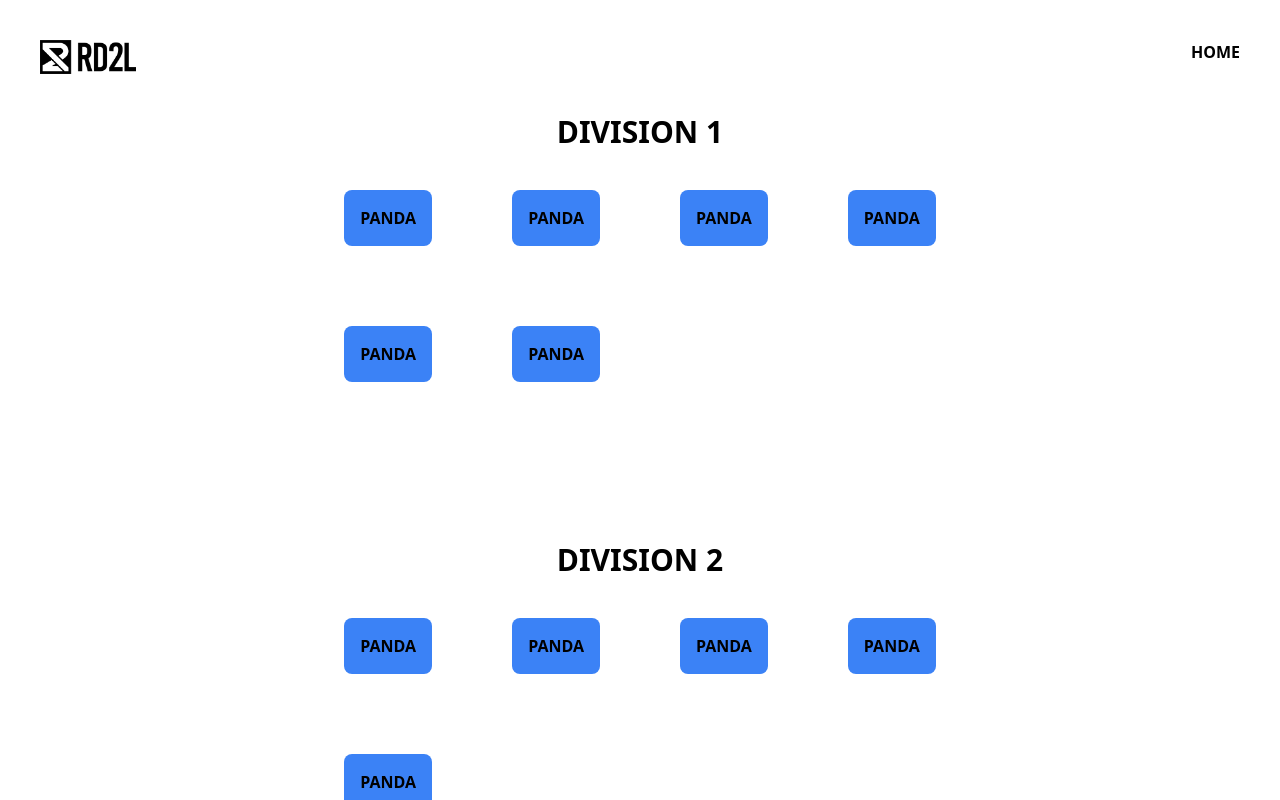
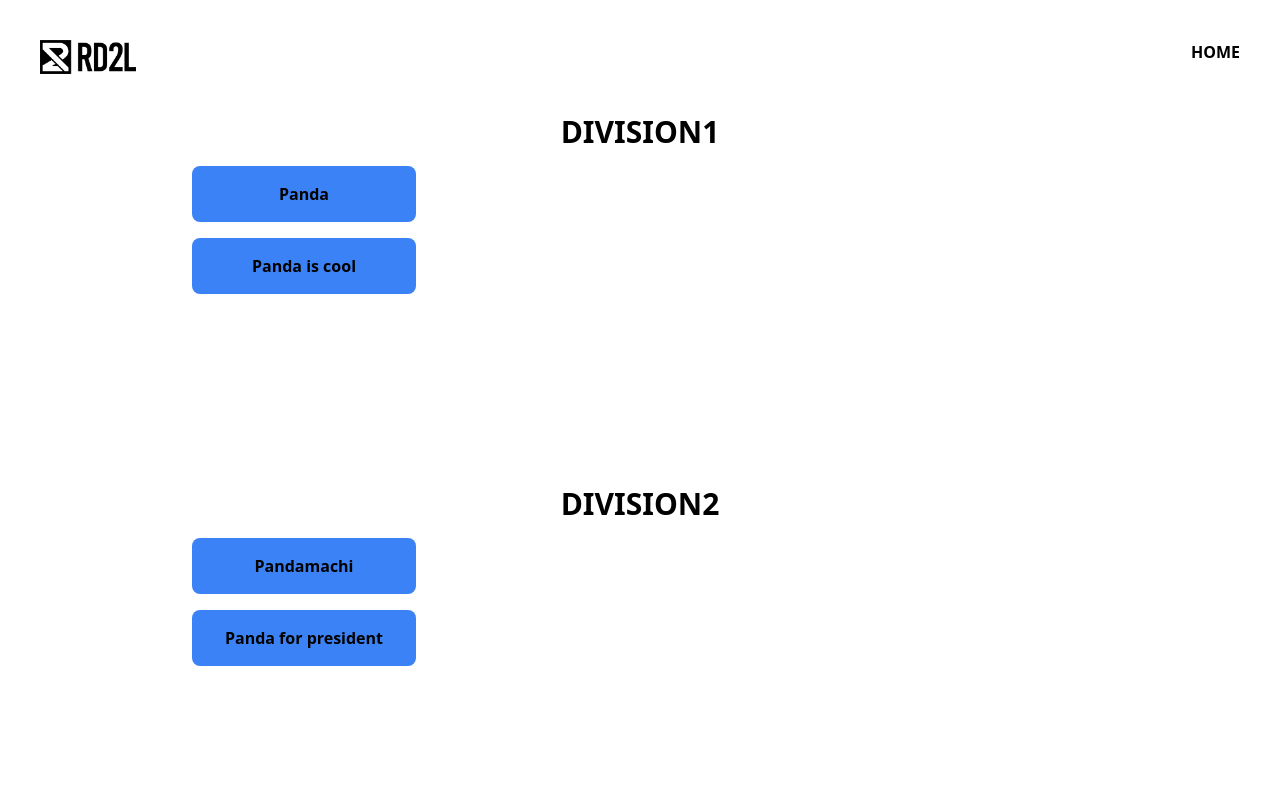
Before and after one commit to AngeloMalada/dota-scouting, a Next.js app: page / in a window 1280 px wide. Shown: the top 800 px of the page. Built offline with nearby package versions, Linux system fonts and the light colour scheme.

Commit message:
cleaned up the code

```diff
--- /dev/null
+++ b/Lobbies.js
@@ -0,0 +1,24 @@
+const Lobbies = [
+  {
+    id: 1,
+    name: 'All time',
+    value: '7,1,0',
+  },
+  {
+    id: 2,
+    name: 'Unranked',
+    value: '0',
+  },
+  {
+    id: 3,
+    name: 'Ranked',
+    value: '7',
+  },
+  {
+    id: 4,
+    name: 'Practice',
+    value: '1',
+  },
+];
+
+export default Lobbies;
--- a/Teams.js
+++ b/Teams.js
@@ -1,174 +1,152 @@
-const Teams = [
+const Teams = {
+  divisons: [
+    {
+      name: 'Division1',
+      id: 1,
+      teams: [
         {
           name: 'Panda',
-    division: 'D1',
           id: 1,
-    player1: 72407726,
-    player2: 104279179,
-    player3: 907589158,
-    player4: 170147156,
-    player5: 839580781,
+          players: [
+            {
+              name: 'panda for president',
+              id: 1,
+              accountID: 72407726,
             },
             {
-    name: 'Panda',
-    division: 'D2',
+              name: 'panda for president',
               id: 2,
-    player1: 129939774,
-    player2: 396199110,
-    player3: 102000997,
-    player4: 147841403,
-    player5: 161646991,
+              accountID: 104279179,
             },
             {
-    name: 'Panda',
-    division: 'D2',
+              name: 'panda for president',
               id: 3,
-    player1: 129939774,
-    player2: 396199110,
-    player3: 102000997,
-    player4: 147841403,
-    player5: 161646991,
+              accountID: 907589158,
             },
             {
-    name: 'Panda',
-    division: 'D2',
+              name: 'panda for president',
               id: 4,
-    player1: 129939774,
-    player2: 396199110,
-    player3: 102000997,
-    player4: 147841403,
-    player5: 161646991,
+              accountID: 170147156,
             },
             {
-    name: 'Panda',
-    division: 'D2',
+              name: 'panda for president',
               id: 5,
-    player1: 129939774,
-    player2: 396199110,
-    player3: 102000997,
-    player4: 147841403,
-    player5: 161646991,
+              accountID: 839580781,
             },
             {
-    name: 'Panda',
-    division: 'D2',
+              name: 'panda for president',
               id: 6,
-    player1: 129939774,
-    player2: 396199110,
-    player3: 102000997,
-    player4: 147841403,
-    player5: 161646991,
+              accountID: 839580781,
             },
             {
-    name: 'Panda',
-    division: 'D3',
+              name: 'panda for president',
               id: 7,
-    player1: 129939774,
-    player2: 396199110,
-    player3: 102000997,
-    player4: 147841403,
-    player5: 161646991,
+              accountID: 839580781,
+            },
+          ],
         },
         {
-    name: 'Panda',
-    division: 'D3',
-    id: 8,
-    player1: 129939774,
-    player2: 396199110,
-    player3: 102000997,
-    player4: 147841403,
-    player5: 161646991,
+          name: 'Panda is cool',
+          id: 2,
+          players: [
+            {
+              name: 'panda for president',
+              id: 1,
+              accountID: 72407726,
             },
             {
-    name: 'Panda',
-    division: 'D3',
-    id: 9,
-    player1: 129939774,
-    player2: 396199110,
-    player3: 102000997,
-    player4: 147841403,
-    player5: 161646991,
+              name: 'panda for president',
+              id: 2,
+              accountID: 104279179,
             },
             {
-    name: 'Panda',
-    division: 'D3',
-    id: 10,
-    player1: 129939774,
-    player2: 396199110,
-    player3: 102000997,
-    player4: 147841403,
-    player5: 161646991,
+              name: 'panda for president',
+              id: 3,
+              accountID: 907589158,
             },
             {
-    name: 'Panda',
-    division: 'D3',
-    id: 11,
-    player1: 129939774,
-    player2: 396199110,
-    player3: 102000997,
-    player4: 147841403,
-    player5: 161646991,
+              name: 'panda for president',
+              id: 4,
+              accountID: 170147156,
             },
             {
-    name: 'Panda',
-    division: 'D3',
-    id: 12,
-    player1: 129939774,
-    player2: 396199110,
-    player3: 102000997,
-    player4: 147841403,
-    player5: 161646991,
+              name: 'panda for president',
+              id: 5,
+              accountID: 839580781,
+            },
+          ],
+        },
+      ],
     },
     {
-    name: 'Panda',
-    division: 'D1',
-    id: 13,
-    player1: 129939774,
-    player2: 396199110,
-    player3: 102000997,
-    player4: 147841403,
-    player5: 161646991,
+      name: 'Division2',
+      id: 2,
+      teams: [
+        {
+          name: 'Pandamachi',
+          id: 3,
+          players: [
+            {
+              name: 'panda for president',
+              id: 1,
+              accountID: 72407726,
             },
             {
-    name: 'Panda',
-    division: 'D1',
-    id: 14,
-    player1: 129939774,
-    player2: 396199110,
-    player3: 102000997,
-    player4: 147841403,
-    player5: 161646991,
+              name: 'panda for president',
+              id: 2,
+              accountID: 104279179,
             },
             {
-    name: 'Panda',
-    division: 'D1',
-    id: 15,
-    player1: 129939774,
-    player2: 396199110,
-    player3: 102000997,
-    player4: 147841403,
-    player5: 161646991,
+              name: 'panda for president',
+              id: 3,
+              accountID: 907589158,
             },
             {
-    name: 'Panda',
-    division: 'D1',
-    id: 16,
-    player1: 129939774,
-    player2: 396199110,
-    player3: 102000997,
-    player4: 147841403,
-    player5: 161646991,
+              name: 'panda for president',
+              id: 4,
+              accountID: 170147156,
             },
             {
-    name: 'Panda',
-    division: 'D1',
-    id: 17,
-    player1: 129939774,
-    player2: 396199110,
-    player3: 102000997,
-    player4: 147841403,
-    player5: 161646991,
+              name: 'panda for president',
+              id: 5,
+              accountID: 839580781,
             },
-];
+          ],
+        },
+        {
+          name: 'Panda for president',
+          id: 4,
+          players: [
+            {
+              name: 'panda for president',
+              id: 1,
+              accountID: 72407726,
+            },
+            {
+              name: 'panda for president',
+              id: 2,
+              accountID: 104279179,
+            },
+            {
+              name: 'panda for president',
+              id: 3,
+              accountID: 907589158,
+            },
+            {
+              name: 'panda for president',
+              id: 4,
+              accountID: 170147156,
+            },
+            {
+              name: 'panda for president',
+              id: 5,
+              accountID: 839580781,
+            },
+          ],
+        },
+      ],
+    },
+  ],
+};
 
 export default Teams;
--- /dev/null
+++ b/TimePeriod.js
@@ -0,0 +1,39 @@
+const TimePeriod = [
+  {
+    id: 1,
+    name: 'All time',
+    formula: 0,
+  },
+  {
+    id: 2,
+    name: 'Last year',
+    formula: 31536000,
+  },
+  {
+    id: 3,
+    name: 'Last 3 months',
+    formula: 3 * 2592000,
+  },
+  {
+    id: 4,
+    name: 'Last month',
+    formula: 2592000,
+  },
+  {
+    id: 5,
+    name: 'Last week',
+    formula: 604800,
+  },
+  {
+    id: 6,
+    name: 'Last 3 days',
+    formula: 3 * 86400,
+  },
+  {
+    id: 7,
+    name: 'Last day',
+    formula: 86400,
+  },
+];
+
+export default TimePeriod;
--- a/pages/index.tsx
+++ b/pages/index.tsx
@@ -4,67 +4,28 @@ import Link from 'next/link';
 import Teams from '../Teams.js';
 const HomePage = () => {
   return (
-    <div className='flex flex-col items-center gap-40'>
-      <div className='flex flex-col items-center gap-10'>
-        <h1 className='uppercase font-bold text-3xl'>Division 1</h1>
-        <div className='grid grid-cols-2 lg:grid-cols-4 items-center w-full px-20 place-items-center mx-auto gap-20'>
-          {Teams.map((team: any) => {
-            if (team.division === 'D1') {
+    <div className='font-bold uppercase items-center justify-center text-center flex flex-col gap-48'>
+      {Teams.divisons.map((division: any) => {
         return (
+          <div className='flex flex-col gap-4' key={division.id}>
+            <h1 className='text-3xl'>{division.name}</h1>
+            {division.teams.map((team: any) => {
+              return (
+                <div
+                  className='grid grid-cols-4 place-items-center mx-auto'
+                  key={team.id}
+                >
                   <Link href={`/team/${team.id}`}>
-                  <button
-                    className='
-                  bg-blue-500 p-4 rounded-lg font-bold uppercase
-                  '
-                  >
-                    <h1>{team.name}</h1>
+                    <button className='bg-blue-500 p-4 rounded-lg'>
+                      <h1 className='w-48'>{team.name}</h1>
                     </button>
                   </Link>
+                </div>
               );
-            }
             })}
           </div>
-      </div>
-      <div className='flex flex-col items-center gap-10'>
-        <h1 className='uppercase font-bold text-3xl'>Division 2</h1>
-        <div className='grid grid-cols-2 lg:grid-cols-4  items-center w-full px-20 place-items-center mx-auto gap-20'>
-          {Teams.map((team: any) => {
-            if (team.division === 'D2') {
-              return (
-                <Link href={`/team/${team.id}`}>
-                  <button
-                    className='
-                  bg-blue-500 p-4 rounded-lg font-bold uppercase
-                  '
-                  >
-                    <h1>{team.name}</h1>
-                  </button>
-                </Link>
         );
-            }
       })}
-        </div>
-      </div>
-      <div className='flex flex-col items-center gap-10'>
-        <h1 className='uppercase font-bold text-3xl'>Division 3</h1>
-        <div className='grid grid-cols-2 lg:grid-cols-4  items-center w-full px-20 place-items-center mx-auto gap-20'>
-          {Teams.map((team: any) => {
-            if (team.division === 'D3') {
-              return (
-                <Link href={`/team/${team.id}`}>
-                  <button
-                    className='
-                    bg-blue-500 p-4 rounded-lg font-bold uppercase
-                    '
-                  >
-                    <h1>{team.name}</h1>
-                  </button>
-                </Link>
-              );
-            }
-          })}
-        </div>
-      </div>
     </div>
   );
 };
--- a/pages/team/[id].tsx
+++ b/pages/team/[id].tsx
@@ -1,4 +1,6 @@
 import React from 'react';
+import TimePeriod from '../../TimePeriod';
+import Lobbies from '../../Lobbies';
 
 import Teams from '../../Teams';
 
@@ -11,67 +13,50 @@ const TeamPage = (id: any) => {
   );
   const [lobby, setLobby] = React.useState<string>('7,1,0');
   const [customDays, setCustomDays] = React.useState<number>(0);
- const [games,setGames] = React.useState<any>(0)
- const [searchGames,setSearchGames] = React.useState<any>(0)
+  const [games, setGames] = React.useState<any>(0);
+  const [searchGames, setSearchGames] = React.useState<any>(0);
+  const [filters, setFilters] = React.useState<boolean>(false);
 
   return (
     <div>
-      {/* create input and a button that sets id to input value */}
-      <h1 className='text-center font-bold uppercase'>Time period</h1>
-      <div className='mx-auto w-4/5 lg:w-full flex flex-col lg:flex-row justify-center gap-4 mt-4 font-bold uppercase px-4'>
+      {filters ? (
+        <div className='flex flex-col gap-8'>
+          <div className='flex flex-col gap-4 font-bold uppercase'>
+            <div className='flex justify-center items-center'>
               <button
                 className='bg-blue-500 p-4 rounded-lg'
-          onClick={() => setDate(0)}
+                onClick={() => setFilters(false)}
               >
-          All time
+                Hide filters
               </button>
+            </div>
+            <h1 className='text-center font-bold uppercase'>Time period</h1>
+            <div className='flex flex-col lg:flex-row gap-4 mx-auto items-center justify-center'>
+              {TimePeriod.map((time: any) => {
+                return (
                   <button
+                    key={time.id}
                     className='bg-blue-500 p-4 rounded-lg'
-          onClick={() =>
-            setDate(Math.floor(new Date().getTime() / 1000.0) - 31536000)
-          }
+                    onClick={() => {
+                      time.formula === 0
+                        ? setDate(0)
+                        : setDate(
+                            Math.floor(new Date().getTime() / 1000.0) -
+                              time.formula,
+                          );
+                    }}
                   >
-          Last year
+                    {time.name}
                   </button>
-        <button
-          className='bg-blue-500 p-4 rounded-lg'
-          onClick={() =>
-            setDate(Math.floor(new Date().getTime() / 1000.0) - 3 * 2592000)
-          }
-        >
-          Last 3 months
-        </button>
-        <button
-          className='bg-blue-500 p-4 rounded-lg'
-          onClick={() =>
-            setDate(Math.floor(new Date().getTime() / 1000.0) - 3 * 2592000)
-          }
-        >
-          Last month
-        </button>
-        <button
-          className='bg-blue-500 p-4 rounded-lg'
-          onClick={() =>
-            setDate(Math.floor(new Date().getTime() / 1000.0) - 604800)
-          }
-        >
-          Last Week
-        </button>
-        <button
-          className='bg-blue-500 p-4 rounded-lg'
-          onClick={() =>
-            setDate(Math.floor(new Date().getTime() / 1000.0) - 259200)
-          }
-        >
-          Last 3 days
-        </button>
+                );
+              })}
               <form
                 action=''
                 className='flex flex-col lg:flex-row gap-4 mx-auto lg:mx-0'
               >
                 <input
                   type='number'
-            className='bg-blue-500 p-4 rounded-lg text-black placeholder-black'
+                  className='bg-blue-500 p-4 rounded-lg text-black placeholder-black text-center'
                   placeholder='Custom number of days'
                   onChange={(e) => setCustomDays(Number(e.target.value))}
                 />
@@ -80,7 +65,8 @@ const TeamPage = (id: any) => {
                   onClick={(e) => {
                     e.preventDefault();
                     setDate(
-                Math.floor(new Date().getTime() / 1000.0) - 259200 * customDays,
+                      Math.floor(new Date().getTime() / 1000.0) -
+                        86400 * customDays,
                     );
                   }}
                   className='bg-blue-500 p-4 rounded-lg
@@ -91,75 +77,92 @@ const TeamPage = (id: any) => {
                 </button>
               </form>
             </div>
-      <div className='flex flex-col w-full mx-auto justify-center items-center my-4 font-bold uppercase '>
-        <h1 className='my-2'>Lobby type</h1>
-        <div className='flex flex-col lg:flex-row gap-4 w-3/4 lg:w-full items-center justify-center'>
+          </div>
+          <div className='flex flex-col gap-4 font-bold uppercase'>
+            <h1 className='text-center font-bold uppercase'>Lobby type</h1>
+
+            <div className='flex flex-col lg:flex-row gap-4 mx-auto items-center justify-center'>
+              {Lobbies.map((lobbies: any) => {
+                return (
+                  <div>
                     <button
-            className='bg-blue-500 p-4 rounded-lg w-full lg:w-fit'
-            onClick={() => setLobby('7,1,0')}
+                      key={lobbies.id}
+                      className='bg-blue-500 p-4 rounded-lg'
+                      onClick={() => setLobby(lobbies.value)}
                     >
-            All
-          </button>
-          <button
-            className='bg-blue-500 p-4 rounded-lg w-full lg:w-fit'
-            onClick={() => setLobby('0')}
-          >
-            Unranked
-          </button>
-          <button
-            className='bg-blue-500 p-4 rounded-lg w-full lg:w-fit'
-            onClick={() => setLobby('7')}
-          >
-            Ranked
-          </button>
-          <button
-            className='bg-blue-500 p-4 rounded-lg w-full lg:w-fit'
-            onClick={() => setLobby('1')}
-          >
-            Practice
+                      {lobbies.name}
                     </button>
                   </div>
+                );
+              })}
             </div>
+          </div>
+
           <div className='flex flex-col w-full mx-auto justify-center items-center my-4 font-bold uppercase gap-4 mb-10'>
-
             <h1>Min games on hero</h1>
             <form
               className='flex flex-col lg:flex-row gap-4 w-3/4 lg:w-full items-center justify-center'
-        action="">
+              action=''
+            >
               <input
-            type="number"
+                type='number'
                 value={games}
-            className="bg-blue-500 p-4 rounded-lg text-black placeholder-black text-center"
-            placeholder="Min games on hero"
+                className='bg-blue-500 p-4 rounded-lg text-black placeholder-black text-center'
+                placeholder='Min games on hero'
                 onChange={(e) => setGames(Number(e.target.value))}
-
               />
               <button
-            type="submit"
+                type='submit'
                 onClick={(e) => {
                   e.preventDefault();
-              setSearchGames(
-                games)
+                  setSearchGames(games);
                 }}
-            className="bg-blue-500 p-4 rounded-lg"
+                className='bg-blue-500 p-4 rounded-lg'
               >
                 Submit
               </button>
             </form>
           </div>
-      <div className='flex flex-col gap-10 lg:flex-row justify-between px-2 lg:px-10 items-center lg:items-baseline'>
-        {Teams.map((team: any) => {
-          if (Number(team.id) === Number(id.id)) {
+        </div>
+      ) : (
+        <div className='flex justify-center items-center uppercase font-bold'>
+          <button
+            className='bg-blue-500 p-4 rounded-lg'
+            onClick={() => setFilters(true)}
+          >
+            Filters
+          </button>
+        </div>
+      )}
+
+      <div className=''>
+        {Teams.divisons.map((division: any) => {
           return (
-              <>
-                <Player id={team.player1} date={date} lobby={lobby} games={searchGames}/>
-                <Player id={team.player2} date={date} lobby={lobby} games={searchGames}/>
-                <Player id={team.player3} date={date} lobby={lobby} games={searchGames}/>
-                <Player id={team.player4} date={date} lobby={lobby} games={searchGames}/>
-                <Player id={team.player5} date={date} lobby={lobby} games={searchGames}/>
-              </>
+            <div key={division.id}>
+              {division.teams.map((team: any) => {
+                if (Number(team.id === Number(id.id))) {
+                  return (
+                    <div
+                      className='flex flex-col gap-10 lg:flex-row justify-between px-2 lg:px-10 items-center lg:items-baseline'
+                      key={team.id}
+                    >
+                      {team.players.map((player: any) => {
+                        return (
+                          <Player
+                            key={player.id}
+                            id={player.accountID}
+                            date={date}
+                            lobby={lobby}
+                            games={searchGames}
+                          />
+                        );
+                      })}
+                    </div>
                   );
                 }
+              })}
+            </div>
+          );
         })}
       </div>
     </div>
--- a/pages/test.tsx
+++ /dev/null
@@ -1,13 +0,0 @@
-import { useQueryClient } from "@tanstack/react-query";
-import React from "react";
-import Player from "../components/Playertest";
-
-const test = () => {
-  return (
-    <div>
-      <Player id={72407726} />
-    </div>
-  );
-};
-
-export default test;
```
Lines whose indentation alone changed are shown as unchanged.
